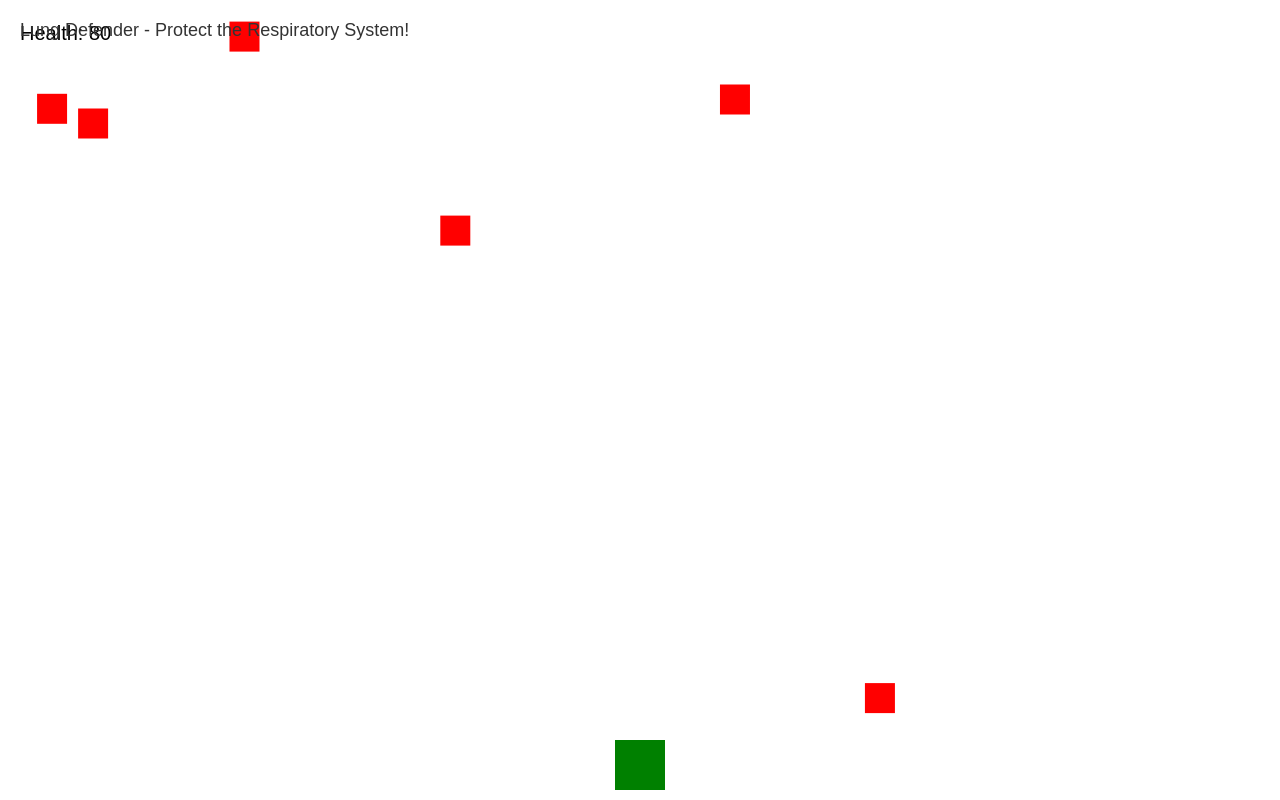
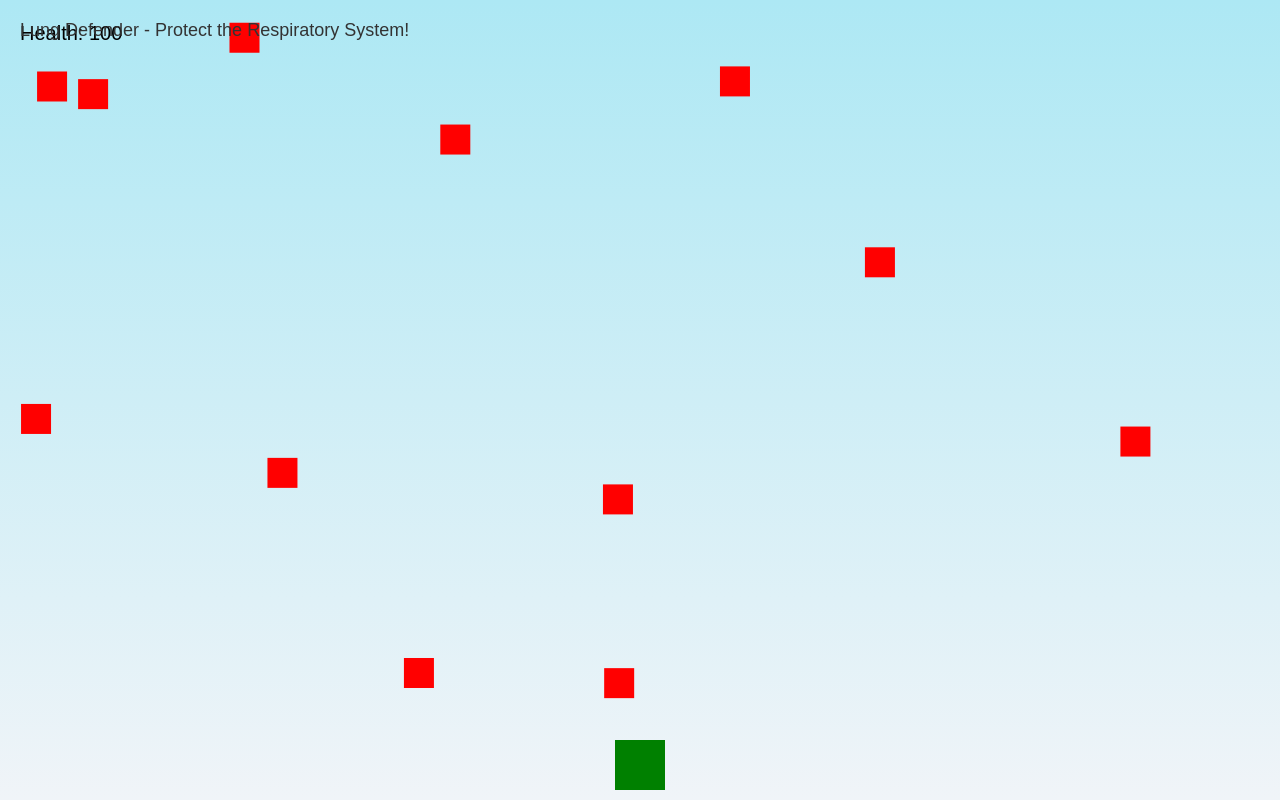
Before and after one commit to Lethalcompanyisamazing/HealthGame, a plain HTML site: page index.html in a window 1280 px wide. Drawn offline with Linux system fonts and the light colour scheme.

Commit message:
Update index.html

```diff
--- a/index.html
+++ b/index.html
@@ -10,12 +10,11 @@
             margin: 0;
             padding: 0;
             overflow: hidden;
-            background-color: #f0f4f8;
         }
         canvas {
             display: block;
             margin: 0 auto;
-            background-color: #ffffff;
+            background: linear-gradient(to bottom, #ade8f4, #f0f4f8); /* Light blue gradient for the respiratory theme */
         }
         .info {
             position: absolute;
@@ -56,8 +55,8 @@
         // Basic enemy structure
         let enemies = [];
 
-        // Block speed increasing over time
-        let fallSpeedIncrement = 0.1;
+        // Game time (used to gradually increase speed)
+        let gameTime = 0;
 
         // Game Loop
         function gameLoop() {
@@ -79,7 +78,7 @@
                     width: 30,
                     height: 30,
                     color: "red",
-                    speed: 2
+                    speed: 2  // Initial speed
                 };
                 enemies.push(enemy);
             }
@@ -92,16 +91,19 @@
                     width: 30,
                     height: 30,
                     color: "blue",
-                    speed: 2
+                    speed: 2  // Initial speed
                 };
                 healingBlocks.push(healingBlock);
             }
+
+            // Increase game time (used to make blocks fall faster)
+            gameTime += 1;
 
             // Move and draw enemies (bad blocks)
             for (let i = 0; i < enemies.length; i++) {
                 let enemy = enemies[i];
                 enemy.y += enemy.speed;
-                enemy.speed += fallSpeedIncrement;  // Gradually increase the falling speed
+                enemy.speed = 2 + gameTime / 500;  // Gradually increase speed over time
                 ctx.fillStyle = enemy.color;
                 ctx.fillRect(enemy.x, enemy.y, enemy.width, enemy.height);
 
@@ -117,7 +119,7 @@
             for (let i = 0; i < healingBlocks.length; i++) {
                 let block = healingBlocks[i];
                 block.y += block.speed;  // Healing blocks fall like enemies
-                block.speed += fallSpeedIncrement;  // Increase falling speed for healing blocks as well
+                block.speed = 2 + gameTime / 1000;  // Gradually increase speed for healing blocks as well
                 ctx.fillStyle = block.color;
                 ctx.fillRect(block.x, block.y, block.width, block.height);
 
```
